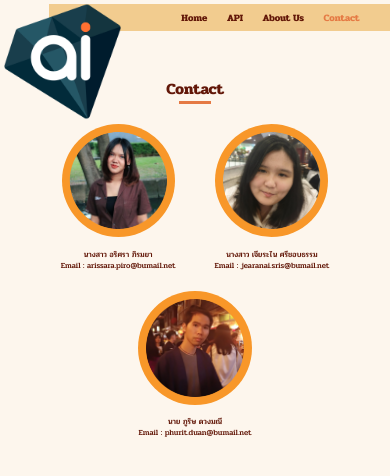
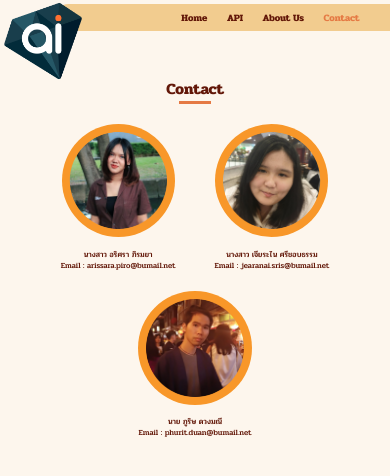
Before and after one commit to Phurit-Duan/finalproject-frontend, a React (Create React App) app: page /contact in a window 390 px wide. Shown: the top 476 px of the page. Built offline with nearby package versions, Linux system fonts and the light colour scheme; what react-chatbot-kit would draw is missing.

Commit message:
edit Menu

```diff
--- a/src/components/F_Chatbot.css
+++ b/src/components/F_Chatbot.css
@@ -270,7 +270,7 @@
         margin-bottom: auto;
         font-family: 'Pridi', serif;
         font-weight: 300;
-        font-size: 1.5vw;
+        font-size: 2vw;
         text-align: justify;
     }
     .react-chatbot-kit-chat-bot-message-arrow {
@@ -318,7 +318,7 @@
         margin-bottom: auto;
         font-family: 'Pridi', serif;
         font-weight: 300;
-        font-size: 1.5vw;
+        font-size: 2vw;
         text-align: left;
         color: #ffffff;
         word-wrap: break-word;
@@ -349,7 +349,7 @@
         padding: 2.5vw 4vw;
         font-family: 'Pridi', serif;
         font-weight: 300;
-        font-size: 2vw;
+        font-size: 2.5vw;
         color: #621708;
         background-color: #f2cc8f;
         border-bottom-left-radius: 4vw;
--- a/src/components/MenuBar.css
+++ b/src/components/MenuBar.css
@@ -1,23 +1,24 @@
 .MenuImage{
     position: absolute;
     width: 15vw;
-    top: 0.8vw;
+    top: 0.6vw;
     left: 1vw;
     cursor: pointer;
 }
 .MenuImageHome{
     position: absolute;
     width: 15vw;
-    top: 0.8vw;
+    top: 0.6vw;
     left: 1vw;
 }
 .MenuBar{
     background-color: #f2cc8f;
     position: absolute;
-    width: 87.5vw;
+    width: 89.5vw;
     height: 4.5vw;
     top: 1vw;
     right: 0vw;
+    border-top-left-radius: 3vw;
 }
 p{
     font-family: 'Pridi', serif;
@@ -93,8 +94,12 @@ p{
     cursor: default;
 }
 @media only screen and (max-width: 768px) {
-    .MenuImage{width: 30vw;}
-    .MenuBar{height: 7vw;}
+    .MenuImage,.MenuImageHome{width: 20vw;}
+    .MenuBar{
+        height: 7vw;
+        width: 86.5vw;
+        border-top-left-radius: 4vw;
+    }
     p{
         font-size: 2.5vw;
     }
```
